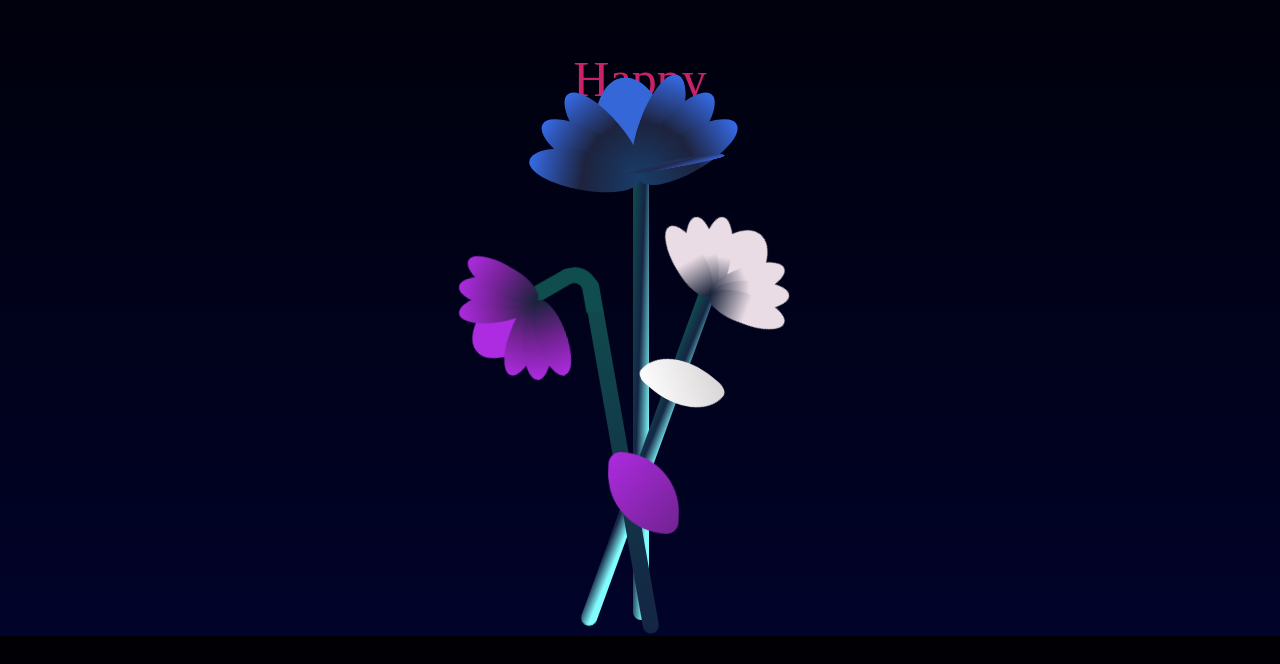
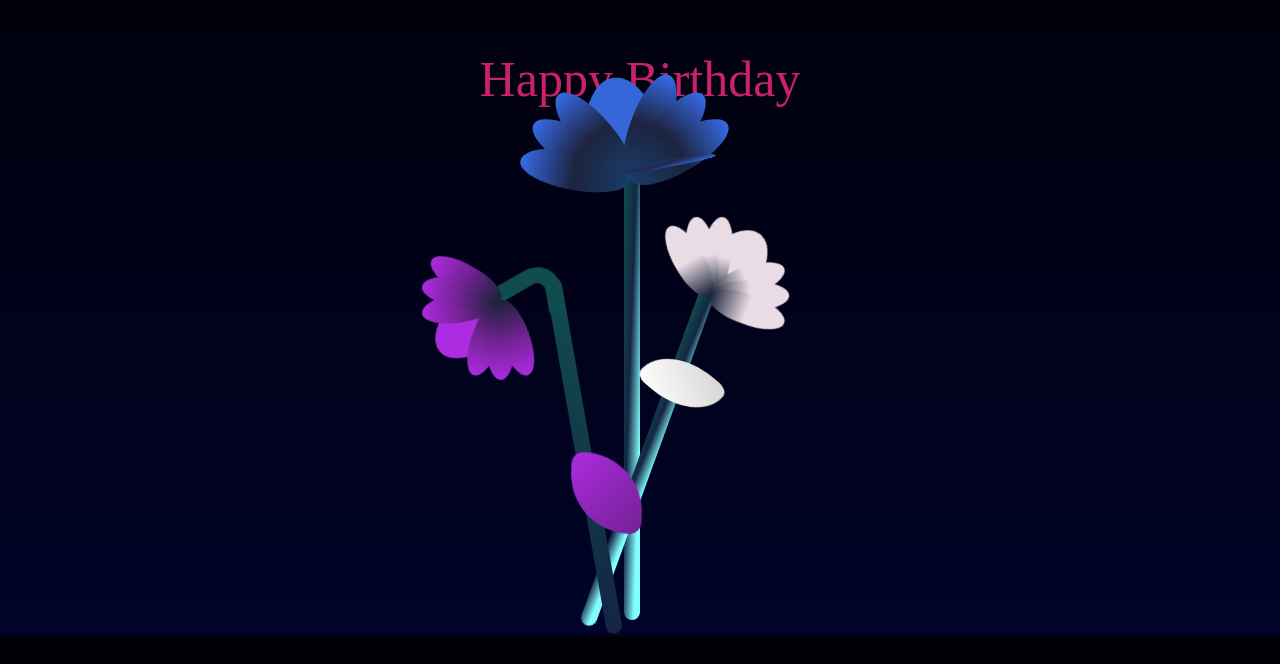
Before and after one commit to YZSF0/flowers3, a plain HTML site: page index.html in a window 1280 px wide. Shown: the part 164-828 px from the top of the page. Drawn offline with Linux system fonts and the light colour scheme; a web font is replaced by a local one.

Commit message:
Update index.html

```diff
--- a/index.html
+++ b/index.html
@@ -11,7 +11,7 @@
 
 <body>
   <div>
-    <p class="title">Happy </p>
+    <p class="title">Happy Birthday</p>
     <div class="flower">
 
       <div class="f-wrapper">
```
